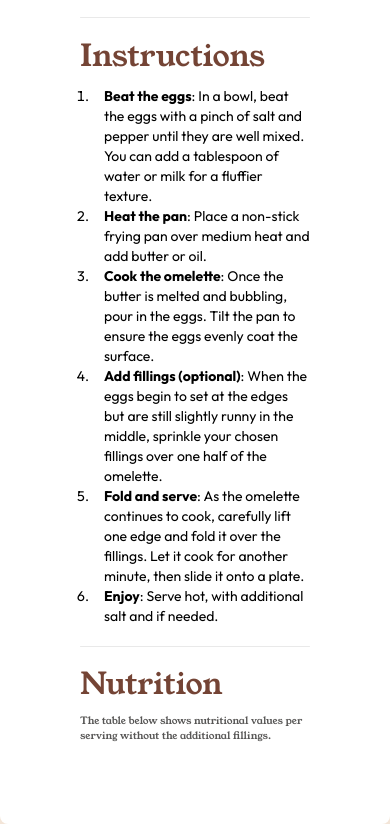
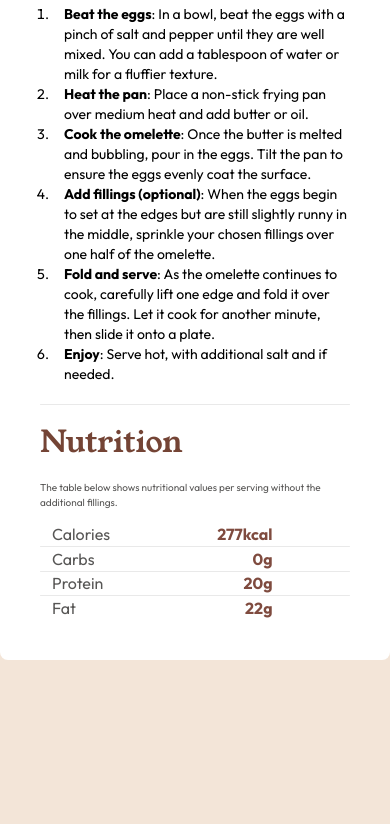
Before and after one commit to xandymelo/frontendmentor, a plain HTML site: page index.html in a window 390 px wide. Shown: the part 828-1652 px from the top of the page. After the commit the page ends 1488 px from the top, so only its background shows below. Drawn offline with nearby package versions, Linux system fonts and the light colour scheme.

Commit message:
recipe-page: feat: responsividade and nutritions

```diff
--- a/index.html
+++ b/index.html
@@ -10,13 +10,14 @@
   </head>
   <body class="bg-[#f3e5d8] flex justify-center">
     <div
-      class="mt-10 p-20 gap-5 rounded-lg bg-white lg:w-[600px] flex items-start justify-center flex-col"
+      class="lg:mt-10 lg:p-20 gap-5 rounded-lg bg-white md:w-full lg:w-[600px] flex items-start justify-center flex-col"
     >
       <img
         src="./recipe-page-main/assets/images/image-omelette.jpeg"
-        alt="Imagem de exemplo"
+        alt="omelette image"
         class="rounded-lg"
       />
+      <div class="p-10 flex flex-col gap-5">
         <!-- intro -->
           <div>
             <h1 class="text-3xl">Simple Omelette Recipe</h1>
@@ -84,13 +85,39 @@
           </div>
           <div class="bg-[#e9e9e9] w-full h-[0.5px] rounded-lg"></div>
           <!-- Nutrition -->
-      <div>
+          <div class="flex flex-col gap-2">
             <h2 class="text-3xl text-[#744435]">Nutrition</h2>
+            <div class="font-['Outfit']">
                 <p class="text-[10px] text-[#575655] mt-3">
                   The table below shows nutritional values per serving without the
                   additional fillings.
                 </p>
+                <div class="text-[#575655] mt-3">
+                    <div class="flex w-3/4 justify-between">
+                        <p class="pl-3">Calories</p>
+                        <p class="text-[#7f4b3f] font-bold">277kcal</p>
                     </div>
+                    <div class="bg-[#e9e9e9] w-full h-[0.5px] rounded-lg"></div>
+                    <div class="flex w-3/4 justify-between">
+                        <p class="pl-3">Carbs</p>
+                        <p class="text-[#7f4b3f] font-bold">0g</p>
+                    </div>
+                    <div class="bg-[#e9e9e9] w-full h-[0.5px] rounded-lg"></div>
+                    <div class="flex w-3/4 justify-between">
+                        <p class="pl-3">Protein</p>
+                        <p class="text-[#7f4b3f] font-bold">20g</p>
+                    </div>
+                    <div class="bg-[#e9e9e9] w-full h-[0.5px] rounded-lg"></div>
+                    <div class="flex w-3/4 justify-between">
+                        <p class="pl-3">Fat</p>
+                        <p class="text-[#7f4b3f] font-bold">22g</p>
+                    </div>
+                </div>
+            </div>
+
+          </div>
+      </div>
+
     </div>
   </body>
 </html>
```
Lines whose indentation alone changed are shown as unchanged.
